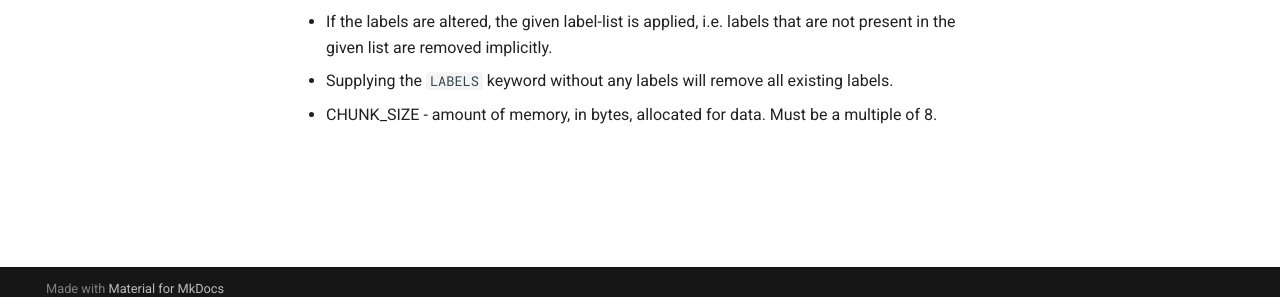
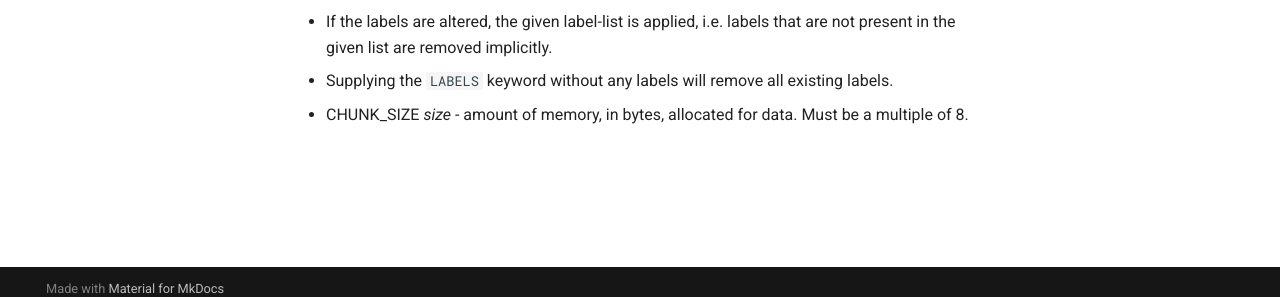
Before and after one commit to RedisTimeSeries/RedisTimeSeries, an MkDocs documentation site: the page built from docs/commands/ts.alter.md, in a window 1280 px wide. Shown: the part 589-886 px from the top of the page. Built offline with MkDocs 1.6.1 and Material for MkDocs 9.7.7, drawn with Linux system fonts in a browser that asks for light colours; comment, search, counter and statistics services are not loaded.

Commit message:
Update ts.alter.md

````diff
--- a/docs/commands/ts.alter.md
+++ b/docs/commands/ts.alter.md
@@ -5,7 +5,7 @@
 Update the retention, chunk size, duplicate policy, and labels of an existing key. The parameters are the same as TS.CREATE.
 
 ```sql
-TS.ALTER key [RETENTION retentionTime] [CHUNK_SIZE size] [DUPLICATE_POLICY policy] [LABELS label value..]
+TS.ALTER key [RETENTION retentionTime] [CHUNK_SIZE size] [DUPLICATE_POLICY policy] [LABELS {label value}...]
 ```
 
 #### Alter Example
@@ -20,4 +20,4 @@
 * If the labels are altered, the given label-list is applied,
   i.e. labels that are not present in the given list are removed implicitly.
 * Supplying the `LABELS` keyword without any labels will remove all existing labels.
-* CHUNK_SIZE - amount of memory, in bytes, allocated for data. Must be a multiple of 8.
+* CHUNK_SIZE _size_ - amount of memory, in bytes, allocated for data. Must be a multiple of 8.
````
